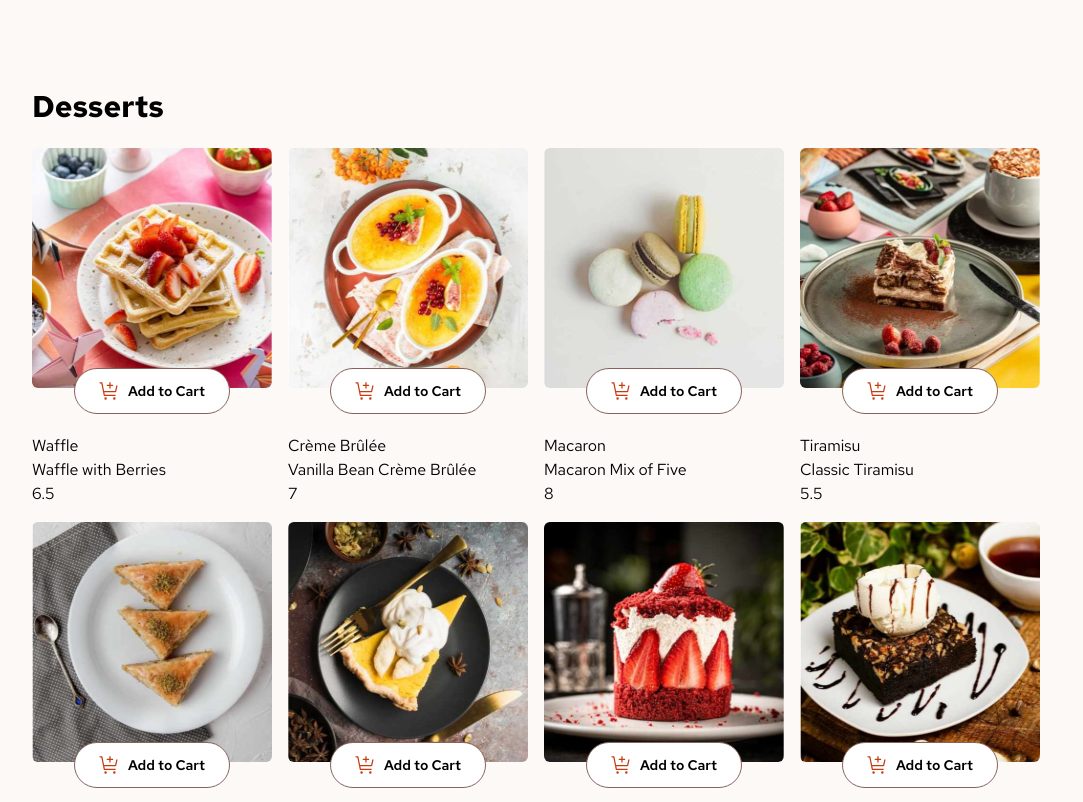
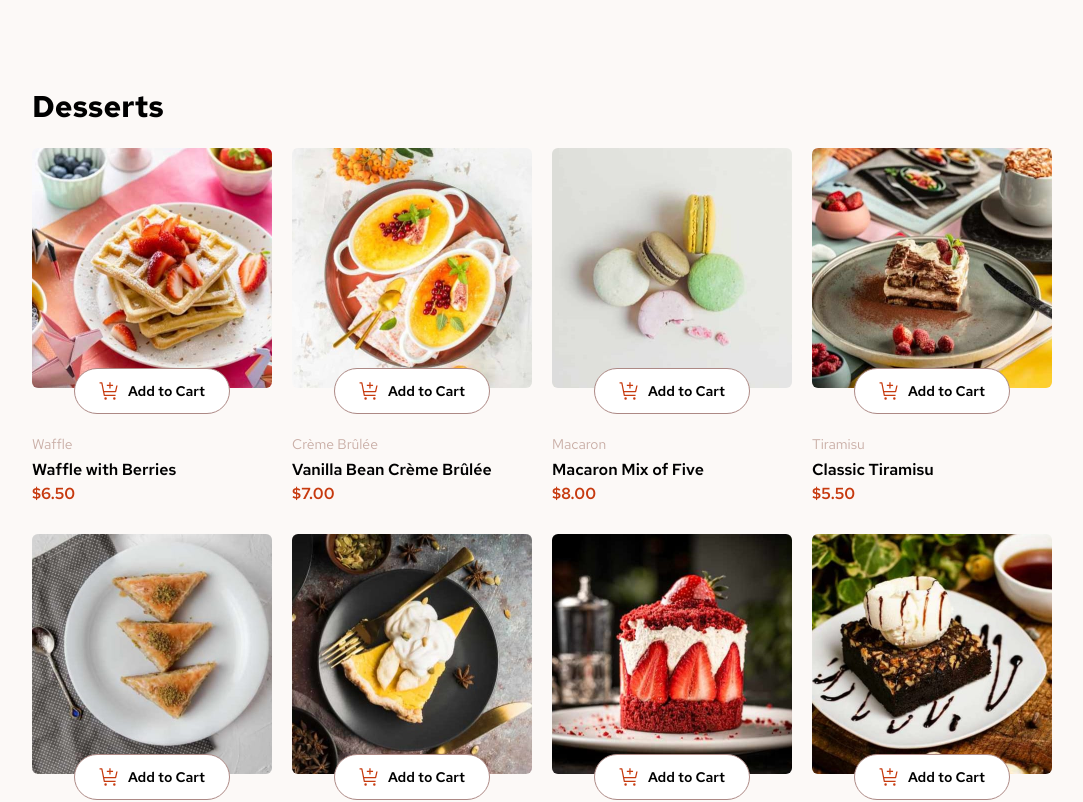
Before and after one commit to Esosek/desserts-shop, a Next.js app: page / in a window 1280 px wide. Shown: the top 802 px of the page, without its empty margins (48-1131 px from the left). Built offline with nearby package versions, Linux system fonts and the light colour scheme.

Commit message:
Completed ProductItem basic UI

```diff
--- a/app/page.tsx
+++ b/app/page.tsx
@@ -4,7 +4,7 @@ import getMeals from "@/lib/products";
 export default function Home() {
   const meals = getMeals();
   return (
-    <main className="py-16 px-20">
+    <main className="px-4 py-2 md:py-16 md:px-20">
       <ProductList products={meals} />
     </main>
   );
--- a/components/products/ProductItem.tsx
+++ b/components/products/ProductItem.tsx
@@ -10,22 +10,23 @@ type ProductItemProps = {
 
 export default function ProductItem({ product }: ProductItemProps) {
   return (
-    <li>
-      <div className="relative size-60 rounded-md overflow-clip">
+    <li className="w-full sm:max-w-60">
+      <div className="relative h-60 w-full rounded-md overflow-clip">
         <Image
           src={product.image.desktop}
           alt={`Image of ${product.name}`}
           fill
           priority
+          className="object-cover"
         />
       </div>
-      <button className="flex items-center gap-2 mx-auto bg-white border-rose-500 font-semibold text-sm border-[1px] rounded-full py-3 px-6 -translate-y-5 hover:text-red hover:border-red transition-colors duration-100">
+      <button className="flex items-center gap-2 mx-auto bg-white border-rose-400 font-semibold text-sm border-[1px] rounded-full py-3 px-6 -translate-y-5 hover:text-red hover:border-red transition-colors duration-100">
         <Image src={iconCart} alt="Cart icon" />
         Add to Cart
       </button>
-      <p>{product.category}</p>
-      <p>{product.name}</p>
-      <p>{product.price}</p>
+      <p className="text-sm text-rose-300 mb-1">{product.category}</p>
+      <p className="font-semibold">{product.name}</p>
+      <p className="text-red font-semibold">${product.price.toPrecision(3)}</p>
     </li>
   );
 }
--- a/components/products/ProductList.tsx
+++ b/components/products/ProductList.tsx
@@ -9,7 +9,7 @@ export default function ProductList({ products }: ProductListProps) {
   return (
     <div>
       <h1 className="font-bold text-3xl my-6">Desserts</h1>
-      <ul className="flex flex-wrap gap-4">
+      <ul className="flex flex-wrap gap-x-5 gap-y-7">
         {products.map((product) => (
           <ProductItem key={product.name} product={product} />
         ))}
```
